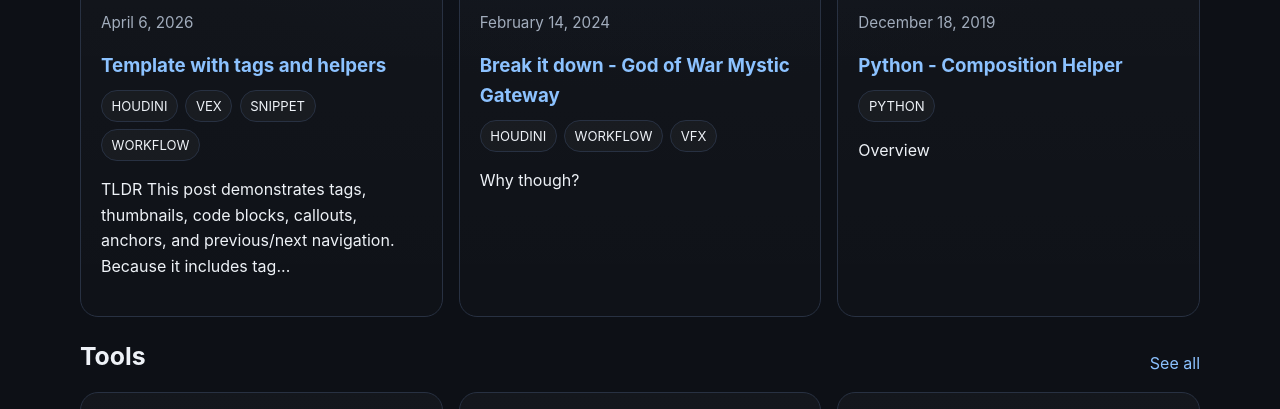
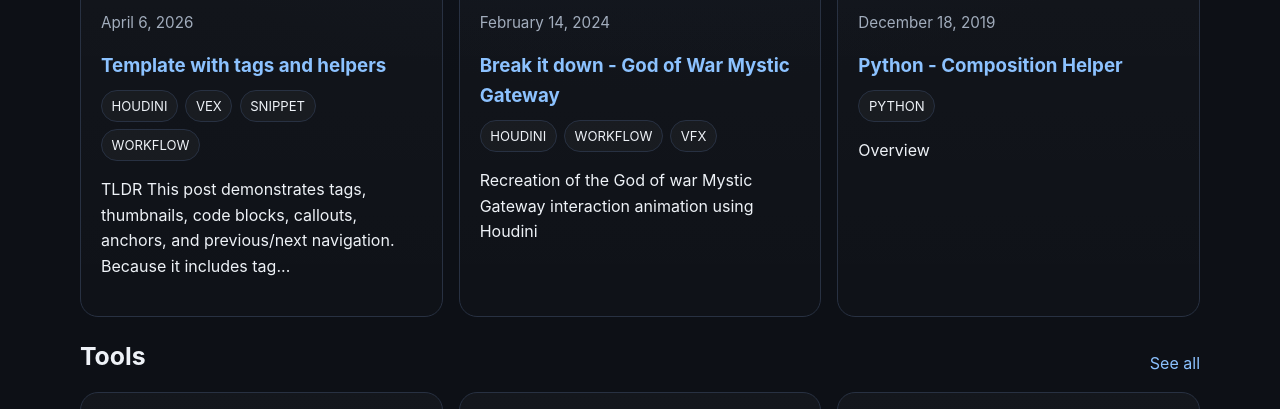
Before and after one commit to ianistor/ian_mywebsite, a Jekyll site: the page built from index.md, in a window 1280 px wide and 900 px high, scrolled down 796 px, cut to the strip 90-499 px from the top of the window. Built offline with Jekyll 4.4.1, drawn with Linux system fonts in a browser that asks for light colours.

Commit message:
Update 2026-04-05-first-post.md

```diff
--- a/_posts/2026-04-05-first-post.md
+++ b/_posts/2026-04-05-first-post.md
@@ -5,6 +5,8 @@ date: 2024-02-14
 tags: [houdini, workflow, vfx]
 image: "https://cdnb.artstation.com/p/media_assets/images/images/001/250/727/original/karma_building_up-ezgif.com-resize.gif?1707944233"
 ---
+
+Recreation of the God of war Mystic Gateway interaction animation using Houdini
 
 ## Why though?
 
```
